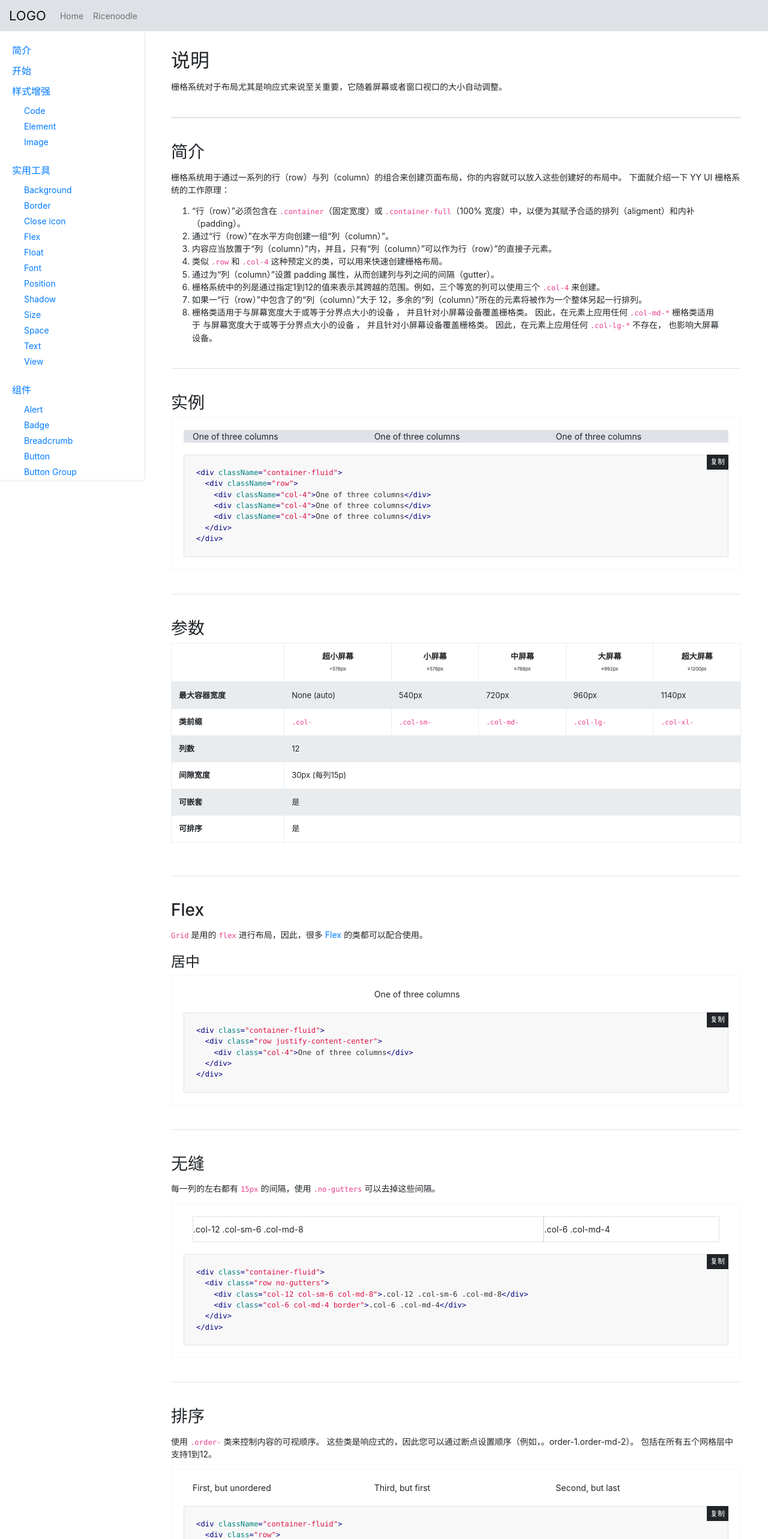
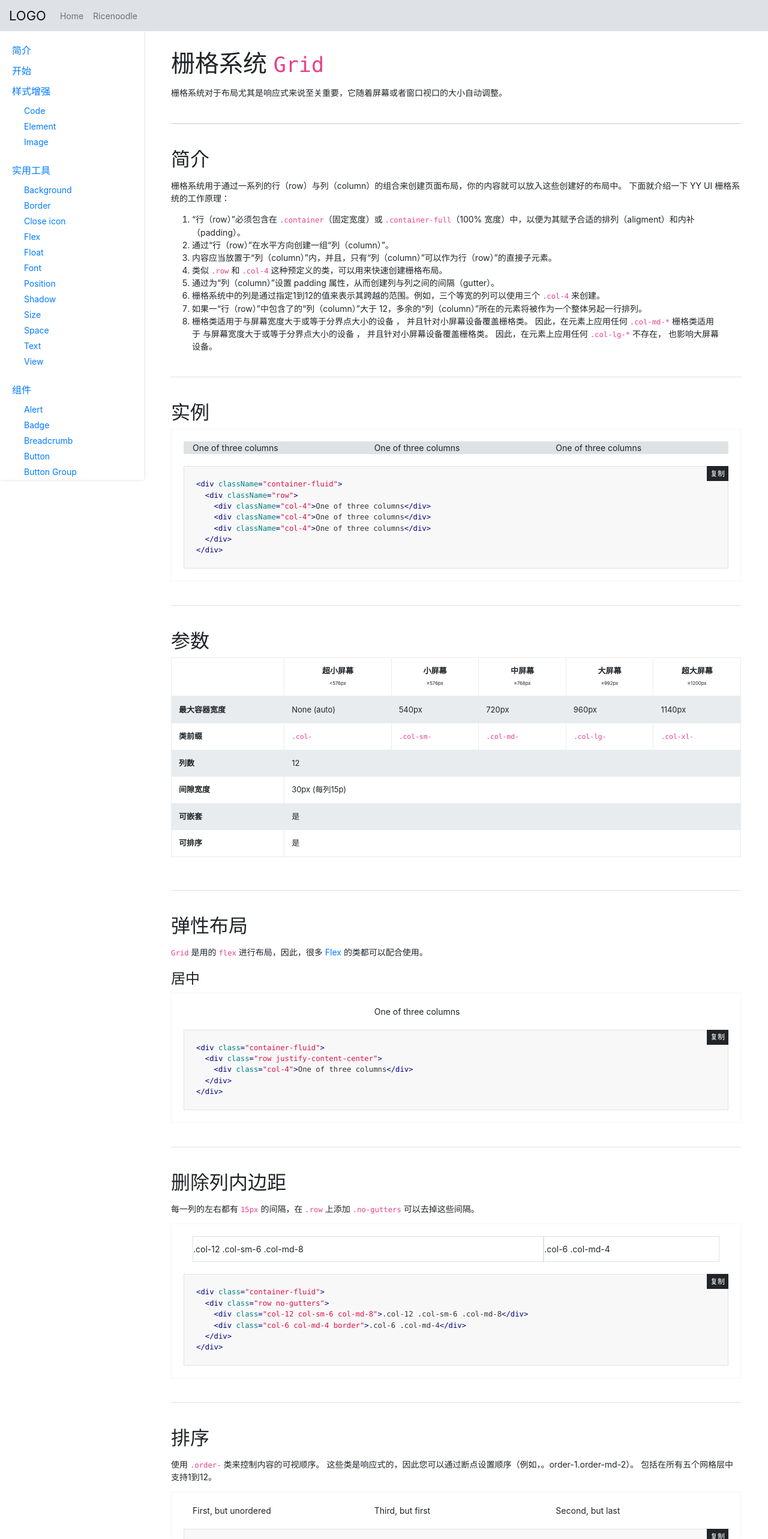
Before and after one commit to yayocn/yayocn-web, a React app: page /ricenoodle/components/grid in a window 1280 px wide. Shown: the top 2566 px of the page at 60% size. Built offline with nearby package versions, Linux system fonts and the light colour scheme.

Commit message:
improve grid

```diff
--- a/src/view/ricenoodle/components/Grid.js
+++ b/src/view/ricenoodle/components/Grid.js
@@ -79,12 +79,12 @@ export default class Grid extends Component {
   render () {
     return (
       <PageWrapper>
-        <h2>说明</h2>
+        <h1>栅格系统 <code>Grid</code></h1>
         <p>栅格系统对于布局尤其是响应式来说至关重要，它随着屏幕或者窗口视口的大小自动调整。</p>
 
         <div className="divider divider-bold divider-lg"></div>
 
-        <h3>简介</h3>
+        <h2>简介</h2>
         <p>栅格系统用于通过一系列的行（row）与列（column）的组合来创建页面布局，你的内容就可以放入这些创建好的布局中。 下面就介绍一下 YY UI 栅格系统的工作原理：</p>
         <ol className="mh-15 ph-20">
           <li>“行（row）”必须包含在 <code>.container</code>（固定宽度）或 <code>.container-full</code>（100%
@@ -102,7 +102,7 @@ export default class Grid extends Component {
         </ol>
 
         <div className="divider divider-lg"></div>
-        <h3>实例</h3>
+        <h2>实例</h2>
         <div className={classnames(style['util-grid'])}>
           <div className="row">
             <div className="col-12">
@@ -133,7 +133,7 @@ export default class Grid extends Component {
         </div>
 
         <div className="divider divider-lg"></div>
-        <h3>参数</h3>
+        <h2>参数</h2>
         <div className={classnames(style['util-grid'])}>
           <div className="row">
             <div className="col-12">
@@ -182,19 +182,19 @@ export default class Grid extends Component {
                 </tr>
                 <tr>
                   <th className="text-nowrap" scope="row">列数</th>
-                  <td colspan="5">12</td>
+                  <td colSpan="5">12</td>
                 </tr>
                 <tr>
                   <th className="text-nowrap" scope="row">间隙宽度</th>
-                  <td colspan="5">30px (每列15p)</td>
+                  <td colSpan="5">30px (每列15p)</td>
                 </tr>
                 <tr>
                   <th className="text-nowrap" scope="row">可嵌套</th>
-                  <td colspan="5">是</td>
+                  <td colSpan="5">是</td>
                 </tr>
                 <tr>
                   <th className="text-nowrap" scope="row">可排序</th>
-                  <td colspan="5">是</td>
+                  <td colSpan="5">是</td>
                 </tr>
                 </tbody>
               </table>
@@ -203,7 +203,7 @@ export default class Grid extends Component {
         </div>
 
         <div className="divider divider-lg"></div>
-        <h3>Flex</h3>
+        <h2>弹性布局</h2>
         <p><code>Grid</code> 是用的 <code>flex</code> 进行布局，因此，很多 <a href="/ricenoodle/utilities/flex">Flex</a> 的类都可以配合使用。</p>
 
         <h4 className="mt-20">居中</h4>
@@ -235,8 +235,8 @@ export default class Grid extends Component {
         </div>
 
         <div className="divider divider-lg"></div>
-        <h3>无缝</h3>
-        <p>每一列的左右都有 <code>15px</code> 的间隔，使用 <code>.no-gutters</code> 可以去掉这些间隔。</p>
+        <h2>删除列内边距</h2>
+        <p>每一列的左右都有 <code>15px</code> 的间隔，在 <code>.row</code> 上添加 <code>.no-gutters</code> 可以去掉这些间隔。</p>
 
         <div className={classnames(style['util-grid'])}>
           <div className="row">
@@ -267,7 +267,7 @@ export default class Grid extends Component {
         </div>
 
         <div className="divider divider-lg"></div>
-        <h3>排序</h3>
+        <h2>排序</h2>
         <p>使用 <code>.order-</code> 类来控制内容的可视顺序。 这些类是响应式的，因此您可以通过断点设置顺序（例如，。order-1.order-md-2）。 包括在所有五个网格层中支持1到12。</p>
 
         <div className={classnames(style['util-grid'])}>
@@ -308,7 +308,7 @@ export default class Grid extends Component {
         <p>此外，提供了 <code>.order-first .order-last</code>。</p>
 
         <div className="divider divider-lg"></div>
-        <h3>偏移量</h3>
+        <h2>偏移量</h2>
         <p>您可以通过两种方式偏移网格列：响应式 <code>.offset-</code> 网格类或者 <a href="/ricenoodle/utilities/space">Space</a>。 网格类的大小可以匹配列，而边距对于偏移宽度可变的快速布局更有用。</p>
         <p>使用 <code>.offset-md-*</code> 类向右移动列。 这些类将列的左边距增加 <code>*</code> 列。 例如，<code>.offset-md-4</code> 在四列上移动 <code>.col-md-4</code>。</p>
 
```
